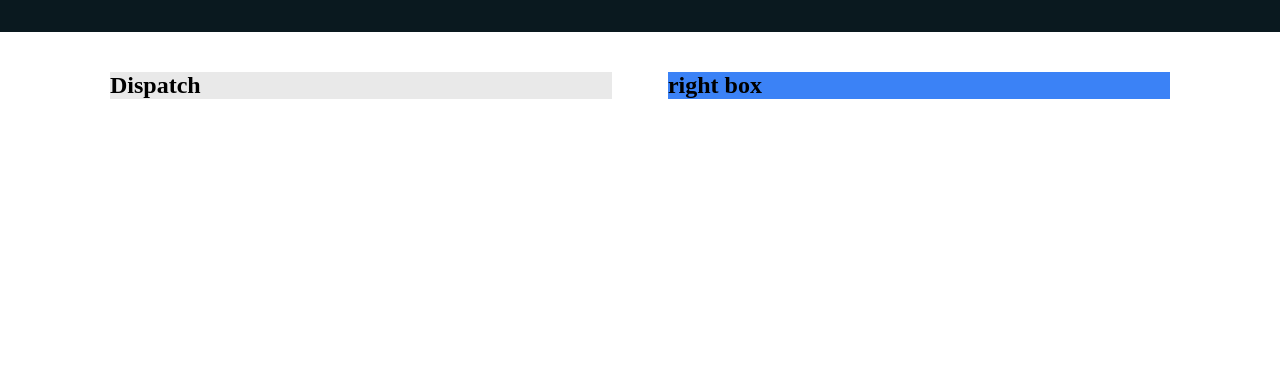
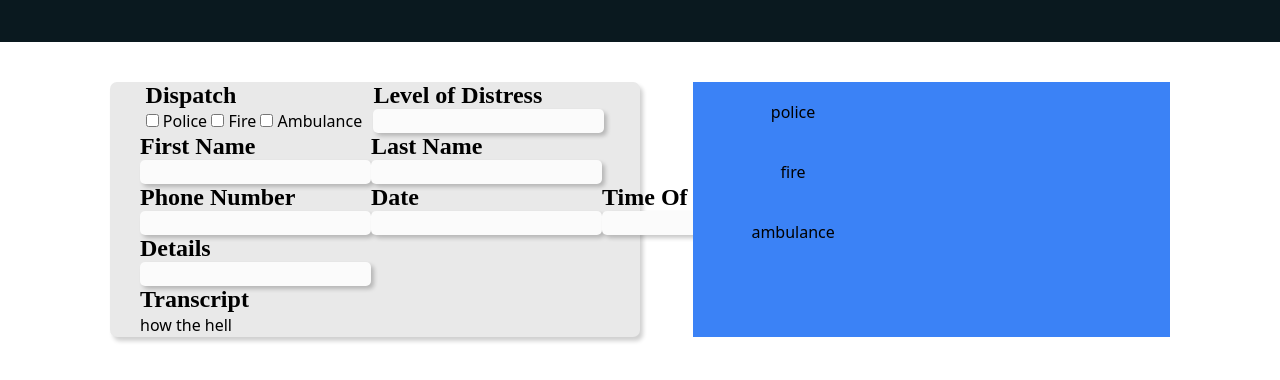
Before and after one commit to Ajdj100/HackWestern10, a website: page src/active.html in a window 1280 px wide. Drawn offline with nearby package versions, Linux system fonts and the light colour scheme; some packages are replaced by stand-ins of ours; files that its build step writes are made by us from their sources.

Commit message:
added mostly unstyled left box

```diff
--- a/src/active.html
+++ b/src/active.html
@@ -8,21 +8,109 @@
 
 <body>
     <!-- titlebar -->
-    <div class="bg-titleBar h-8 flex">
+    <div class="bg-titleBar h-[42px] flex">
         <!-- add title icon here -->
     </div>
     <!-- body -->
-    <div class="flex flex-row w-screen justify-around px-[110px] py-[40px]">
-        <div id="leftBox" class="bg-darkBackground w-1/2">
+    <div class="flex flex-row w-screen justify-around px-[110px] py-[40px] h-full">
+        <div id="leftBox" class="bg-darkBackground w-1/2 px-[30px] rounded-[7px]">
+            <!-- first row -->
+            <div class="flex flex-row justify-around">
+                <!-- dispach section -->
+                <div>
+                    <h1>Dispatch</h1>
+                    <input id="police" type="checkbox">
+                    <label for="police">Police</label>
+                    <input id="fire" type="checkbox">
+                    <label for="fire">Fire</label>
+                    <input id="ambulance" type="checkbox">
+                    <label for="ambulance">Ambulance</label>
+                </div>
+                <!-- distress -->
+                <div>
+                    <h1>Level of Distress</h1>
+                    <input type="text" id="distressLevel">
+                </div>
+            </div>
+            <!-- second row -->
+            <div class="flex flex-row">
+                <div>
+                    <h1>First Name</h1>
+                    <input type="text" id="firstName">
+                </div>
+                <div>
+                    <h1>Last Name</h1>
+                    <input type="text" id="lastName">
+                </div>
+            </div>
+            <!-- third row -->
+            <div class="flex flex-row">
+                <div>
+                    <h1>Phone Number</h1>
+                    <input type="text" id="phoneNumber">
+                </div>
+                <div>
+                    <h1>Date</h1>
+                    <input type="text" id="date">
+                </div>
+                <div>
+                    <h1>Time Of Incident</h1>
+                    <input type="text" id="incidentTime">
+                </div>
+            </div>
+            <!-- fourth row -->
             <div>
-                <h1>Dispatch</h1>
+                <h1>Details</h1>
+                <input type="text" id="details">
+            </div>
+            <!-- fifth row -->
+            <div>
+                <h1>Transcript</h1>
+                how the hell
+                <!-- message send area -->
+                <div>
+
+                </div>
             </div>
         </div>
         <div class="w-[59px]"></div>
         <div class="bg-blue-500 w-1/2">
-            <h1>right box</h1>
+            <div id="container">
+                <div id="map"></div>
+                <div style="display:flex; flex-direction: column;">
+                    <button style="width:200px; height:60px" onclick="findNearbyService('police')">police</button>
+                    <button style="width:200px; height:60px" onclick="findNearbyService('fire')">fire</button>
+                    <button style="width:200px; height:60px" onclick="findNearbyService('ambulance')">ambulance</button>
+                </div>
+
+            </div>
+
+            <!--
+              The `defer` attribute causes the callback to execute after the full HTML
+              document has been parsed. For non-blocking uses, avoiding race conditions,
+              and consistent behavior across browsers, consider loading using Promises.
+              See https://developers.google.com/maps/documentation/javascript/load-maps-js-api
+              for more information.
+              -->
+            <script
+                src="https://maps.googleapis.com/maps/api/js?key=API_KEY_HERE&callback=initMap&libraries=places&v=weekly"
+                defer></script>
         </div>
     </div>
 </body>
 
 </html>
+
+<style>
+    input[type="text"] {
+        border-radius: 5px;
+        background: #FBFBFB;
+        box-shadow: 3px 3px 4px 0px rgba(0, 0, 0, 0.22);
+    }
+
+    #leftBox {
+        border-radius: 7px;
+        background: #E9E9E9;
+        box-shadow: 3px 4px 4px 0px rgba(0, 0, 0, 0.19);
+    }
+</style>
```
